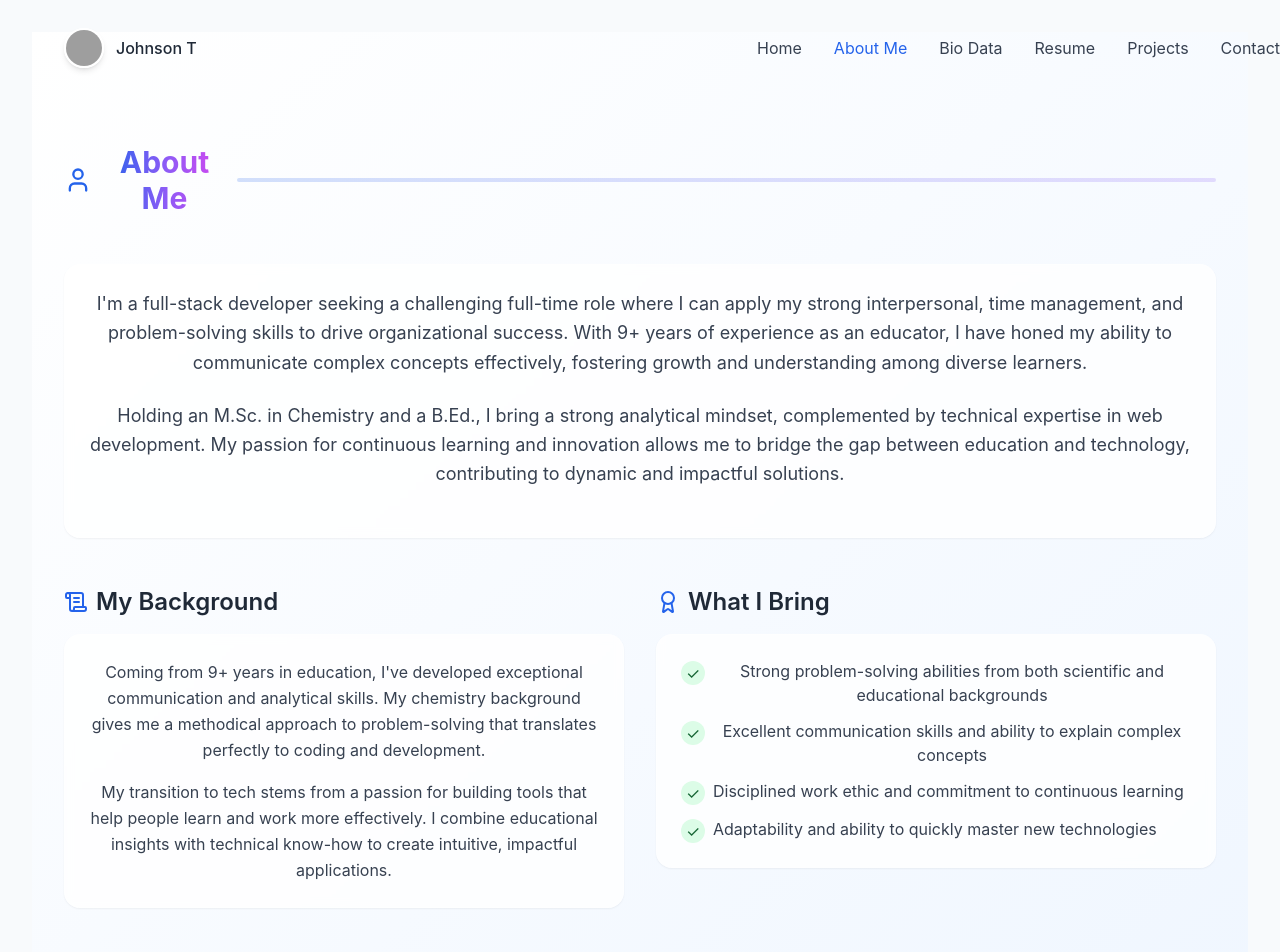
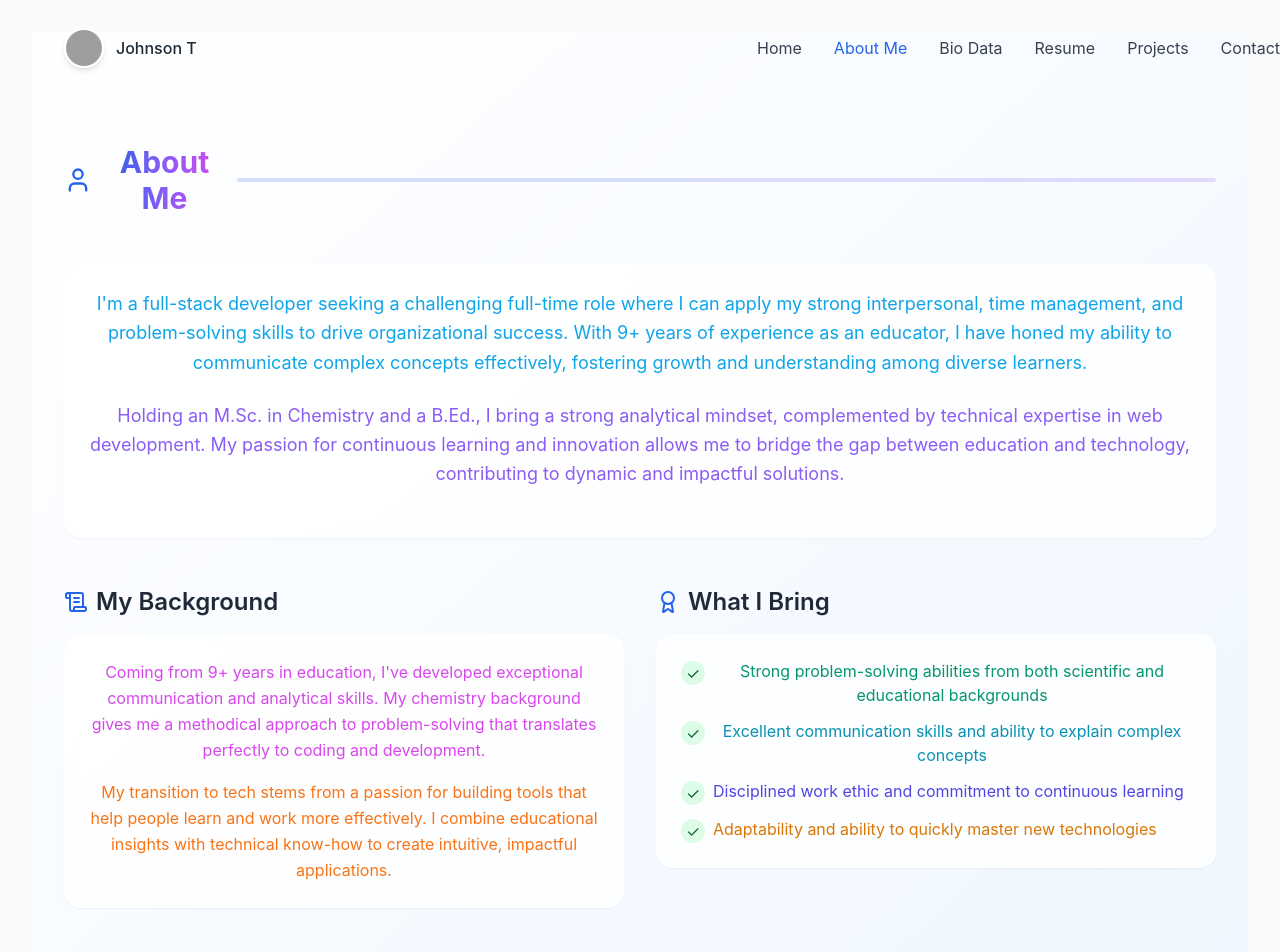
Before and after one commit to Johnrebu/colorful-journey-collection, a React (Vite) app: page /about in a window 1280 px wide. Shown: the top 952 px of the page. Built offline with nearby package versions, Linux system fonts and the light colour scheme; grey boxes are pictures that could not be loaded.

Commit message:
Style paragraph colors
Improved the styling of paragraphs by assigning a different color to each paragraph.

```diff
--- a/src/pages/About.tsx
+++ b/src/pages/About.tsx
@@ -38,6 +38,18 @@ export default function About() {
     }
   };
 
+  // Define paragraph colors
+  const paragraphColors = {
+    p1: "text-portfolioBlue",
+    p2: "text-portfolioPurple",
+    p3: "text-portfolioPink",
+    p4: "text-portfolioOrange",
+    listItem1: "text-emerald-600",
+    listItem2: "text-cyan-600",
+    listItem3: "text-indigo-600",
+    listItem4: "text-amber-600",
+  };
+
   return (
     <motion.div
       initial={{ opacity: 0 }}
@@ -53,7 +65,7 @@ export default function About() {
         animate="visible"
       >
         <GlassCard className="mb-8">
-          <p className="text-gray-700 mb-6 leading-relaxed text-lg">
+          <p className={`mb-6 leading-relaxed text-lg ${paragraphColors.p1}`}>
             I'm a full-stack developer seeking a challenging full-time role where
             I can apply my strong interpersonal, time management, and
             problem-solving skills to drive organizational success. With 9+ years
@@ -61,7 +73,7 @@ export default function About() {
             complex concepts effectively, fostering growth and understanding among
             diverse learners.
           </p>
-          <p className="text-gray-700 mb-6 leading-relaxed text-lg">
+          <p className={`mb-6 leading-relaxed text-lg ${paragraphColors.p2}`}>
             Holding an M.Sc. in Chemistry and a B.Ed., I bring a
             strong analytical mindset, complemented by technical expertise in web
             development. My passion for continuous learning and innovation allows
@@ -89,12 +101,12 @@ export default function About() {
             </motion.div>
 
             <GlassCard>
-              <p className="text-gray-700 mb-4 leading-relaxed">
+              <p className={`mb-4 leading-relaxed ${paragraphColors.p3}`}>
                 Coming from 9+ years in education, I've developed exceptional communication
                 and analytical skills. My chemistry background gives me a methodical approach
                 to problem-solving that translates perfectly to coding and development.
               </p>
-              <p className="text-gray-700 leading-relaxed">
+              <p className={`leading-relaxed ${paragraphColors.p4}`}>
                 My transition to tech stems from a passion for building tools that help
                 people learn and work more effectively. I combine educational insights
                 with technical know-how to create intuitive, impactful applications.
@@ -114,22 +126,22 @@ export default function About() {
             </motion.div>
 
             <GlassCard>
-              <ul className="space-y-3 text-gray-700">
+              <ul className="space-y-3">
                 <li className="flex items-start">
                   <span className="h-6 w-6 rounded-full bg-green-100 text-green-800 flex items-center justify-center mr-2 mt-0.5 flex-shrink-0">✓</span>
-                  <span>Strong problem-solving abilities from both scientific and educational backgrounds</span>
+                  <span className={paragraphColors.listItem1}>Strong problem-solving abilities from both scientific and educational backgrounds</span>
                 </li>
                 <li className="flex items-start">
                   <span className="h-6 w-6 rounded-full bg-green-100 text-green-800 flex items-center justify-center mr-2 mt-0.5 flex-shrink-0">✓</span>
-                  <span>Excellent communication skills and ability to explain complex concepts</span>
+                  <span className={paragraphColors.listItem2}>Excellent communication skills and ability to explain complex concepts</span>
                 </li>
                 <li className="flex items-start">
                   <span className="h-6 w-6 rounded-full bg-green-100 text-green-800 flex items-center justify-center mr-2 mt-0.5 flex-shrink-0">✓</span>
-                  <span>Disciplined work ethic and commitment to continuous learning</span>
+                  <span className={paragraphColors.listItem3}>Disciplined work ethic and commitment to continuous learning</span>
                 </li>
                 <li className="flex items-start">
                   <span className="h-6 w-6 rounded-full bg-green-100 text-green-800 flex items-center justify-center mr-2 mt-0.5 flex-shrink-0">✓</span>
-                  <span>Adaptability and ability to quickly master new technologies</span>
+                  <span className={paragraphColors.listItem4}>Adaptability and ability to quickly master new technologies</span>
                 </li>
               </ul>
             </GlassCard>
```
